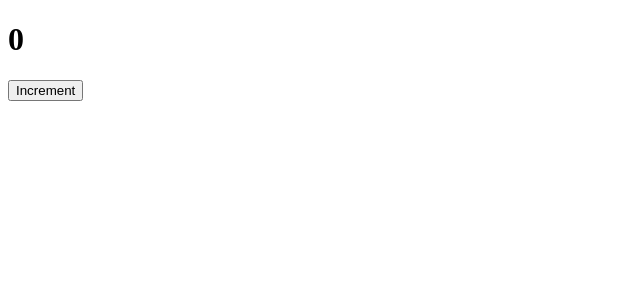
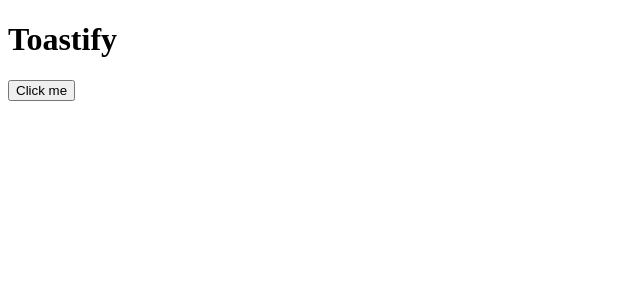
Before and after one commit to fahadPathan7/MERN-stack, a React (Vite) app in the folder vite-project/: page / in a window 1280 px wide. Shown: the top 300 px of the page, without its empty margins (0-640 px from the left). Built offline with nearby package versions, Linux system fonts and the light colour scheme.

Commit message:
react: learned about react toastify

```diff
--- a/vite-project/package.json
+++ b/vite-project/package.json
@@ -14,6 +14,7 @@
     "react": "^18.2.0",
     "react-dom": "^18.2.0",
     "react-icons": "^5.2.1",
+    "react-toastify": "^10.0.5",
     "uuid": "^9.0.1",
     "yup": "^1.4.0"
   },
--- a/vite-project/src/App.jsx
+++ b/vite-project/src/App.jsx
@@ -4,12 +4,12 @@
 import React from 'react';
 
 // internal import
-import UseEffect from './components/UseEffect/UseEffect';
+import Toastify from './components/Toastify/Toastify';
 
 function App() {
   return (
     <div>
-      <UseEffect />
+      <Toastify />
     </div>
   );
 }
--- /dev/null
+++ b/vite-project/src/components/Toastify/Toastify.jsx
@@ -0,0 +1,18 @@
+import React from 'react'
+import { ToastContainer, toast } from 'react-toastify';
+import 'react-toastify/dist/ReactToastify.css';
+
+const Toastify = () => {
+    const handleClick = () => {
+        toast('Hello from toastify');
+    }
+  return (
+    <div>
+      <h1>Toastify</h1>
+      <button onClick={handleClick}>Click me</button>
+        <ToastContainer /> {/* this is the container for the toast. it is needed for the toast to work. it should be placed at the root level of the component */}
+    </div>
+  )
+}
+
+export default Toastify
```
Also changed, not shown: 2 other files (tests, documents, lock files or other folders).
